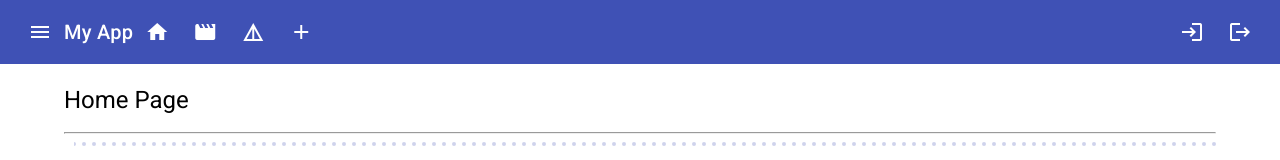
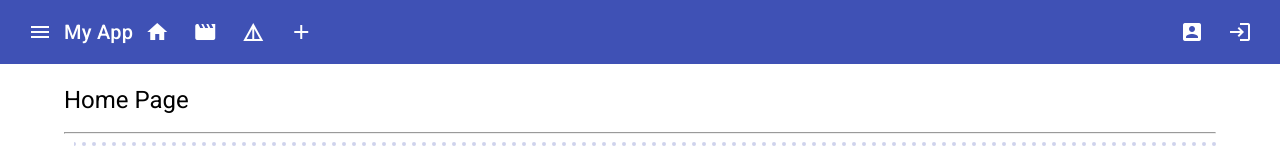
Before and after one commit to vladtymo/Angular-Cinema-App-PV125, an Angular app: page / in a window 1280 px wide. Shown: the top 160 px of the page. Built offline with nearby package versions, Linux system fonts and the light colour scheme.

Commit message:
Add route guard for authorized users.

```diff
--- a/src/app/app-routing.module.ts
+++ b/src/app/app-routing.module.ts
@@ -6,11 +6,12 @@ import { MovieDetailsComponent } from './components/movies/movie-details/movie-d
 import { MovieCardsComponent } from './components/movies/movie-cards/movie-cards.component';
 import { AddMovieComponent } from './components/movies/add-movie/add-movie.component';
 import { LoginComponent } from './components/account/login/login.component';
+import { AuthorizedGuard } from './authorized.guard';
 
 const routes: Routes = [
   { path: '', component: HomeComponent },
   { path: 'movie-details/:id', component: MovieDetailsComponent },
-  { path: 'movie-list', component: MovieCardsComponent },
+  { path: 'movie-list', component: MovieCardsComponent, canActivate: [AuthorizedGuard] },
   { path: 'add-movie', component: AddMovieComponent },
   { path: 'login', component: LoginComponent }
 ];
--- /dev/null
+++ b/src/app/authorized.guard.ts
@@ -0,0 +1,26 @@
+import { Injectable } from '@angular/core';
+import { ActivatedRouteSnapshot, CanActivate, Router, RouterStateSnapshot, UrlTree } from '@angular/router';
+import { Observable } from 'rxjs';
+import { AccountService } from './components/account/account.service';
+
+@Injectable({
+  providedIn: 'root'
+})
+export class AuthorizedGuard implements CanActivate {
+
+  constructor(private accountService: AccountService, private router: Router) { }
+
+  canActivate(
+    route: ActivatedRouteSnapshot,
+    state: RouterStateSnapshot): Observable<boolean | UrlTree> | Promise<boolean | UrlTree> | boolean | UrlTree {
+
+    // result value: true: user can activete the route, false - cannot...
+    if (!this.accountService.isAuthorized()) {
+      this.router.navigateByUrl('/login');
+      return false;
+    }
+    else {
+      return true;
+    }
+  }
+}
--- a/src/app/components/account/account.service.ts
+++ b/src/app/components/account/account.service.ts
@@ -33,10 +33,13 @@ export class AccountService {
   clearToken(): void {
     localStorage.removeItem(this.tokenKey);
   }
+  isAuthorized(): boolean {
+    return this.getToken() != null;
+  }
   saveToken(token: string): void{
     localStorage[this.tokenKey] = token;
   }
-  getToken(): string {
+  getToken(): string | null {
     return localStorage[this.tokenKey];
   }
 }
--- a/src/app/components/header/header.component.html
+++ b/src/app/components/header/header.component.html
@@ -17,10 +17,19 @@
         <mat-icon>add</mat-icon>
     </button>
     <!-- devider -->
-    <button class="right-side" mat-icon-button routerLink="/login">
-        <mat-icon>login</mat-icon>
-    </button>
-    <button mat-icon-button (click)="logout()">
-        <mat-icon>logout</mat-icon>
-    </button>
+    <div class="right-side">
+        <div *ngIf="!isAuthorized">
+            <button mat-icon-button routerLink="/register">
+                <mat-icon>account_box</mat-icon>
+            </button>
+            <button mat-icon-button routerLink="/login">
+                <mat-icon>login</mat-icon>
+            </button>
+        </div>
+        <div *ngIf="isAuthorized">
+            <button mat-icon-button (click)="logout()">
+                <mat-icon>logout</mat-icon>
+            </button>
+        </div>
+    </div>
 </mat-toolbar>
--- a/src/app/components/header/header.component.ts
+++ b/src/app/components/header/header.component.ts
@@ -8,11 +8,16 @@ import { AccountService } from '../account/account.service';
 })
 export class HeaderComponent {
 
-  constructor(private accountService: AccountService) { }
+  isAuthorized: boolean;
+
+  constructor(private accountService: AccountService) {
+    this.isAuthorized = accountService.isAuthorized();
+  }
 
   logout(): void {
     this.accountService.logout().subscribe(res => {
       this.accountService.clearToken();
+      this.isAuthorized = false;
     })
   }
 }
--- a/src/app/components/movies/movie-cards/movie-cards.component.html
+++ b/src/app/components/movies/movie-cards/movie-cards.component.html
@@ -2,11 +2,16 @@
     <mat-spinner></mat-spinner>
 </div>
 
-<div class="text-center" *ngIf="loaded && movies?.length == 0">
+<div *ngIf="unauthorized" class="text-center">
+    <img width="100" src="https://cdn-icons-png.flaticon.com/512/4413/4413923.png" alt="">
+    <p>Unauthorized error!</p>
+</div>
+
+<div class="text-center" *ngIf="loaded && movies && movies?.length == 0">
     <img src="https://cdn.dribbble.com/users/1785628/screenshots/5605512/media/097297f8e21d501ba45d7ce437ed77bd.gif" alt="">
     <p>There is no movies in the cinema yet!</p>
 </div>
 
-<div class="card-grid">
+<div *ngIf="movies" class="card-grid">
     <app-movie-card class="card" *ngFor="let m of movies" [movie]="m"></app-movie-card>
 </div>
--- a/src/app/components/movies/movie-cards/movie-cards.component.ts
+++ b/src/app/components/movies/movie-cards/movie-cards.component.ts
@@ -11,8 +11,9 @@ import { MovieService } from '../movie.service';
   styleUrls: ['./movie-cards.component.css']
 })
 export class MovieCardsComponent implements OnInit {
-  movies: IMovie[] = [];
+  movies?: IMovie[];
   loaded: boolean = false;
+  unauthorized = false;
 
   constructor(private movieService: MovieService) {
   }
@@ -20,8 +21,16 @@ export class MovieCardsComponent implements OnInit {
   ngOnInit(): void {
     // load data from server
     this.movieService.getAll().subscribe(res => {
+
+      console.log(res);
+
       this.movies = res;
       this.loaded = true;
+    }, err => {
+      if (err.status == 401) {
+        this.loaded = true;
+        this.unauthorized = true;
+      }
     });
   }
 }
```
